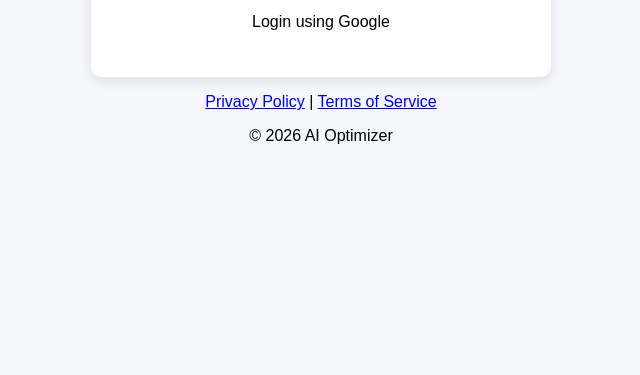
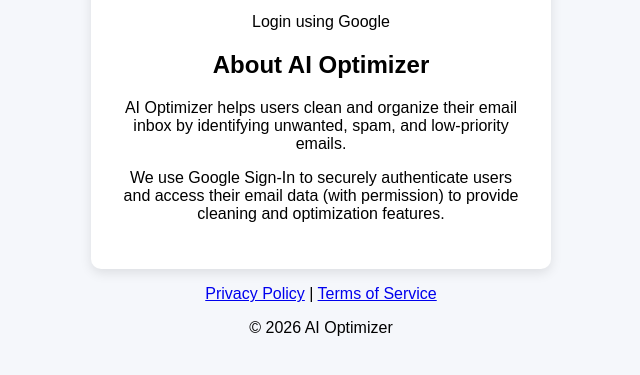
Before and after one commit to b2cinfosolution-code/aioptimizer, a plain HTML site: page index.html in a window 1280 px wide. Shown: the part 149-524 px from the top of the page, without its empty margins (319-959 px from the left). Drawn offline with Linux system fonts and the light colour scheme.

Commit message:
Update index.html

```diff
--- a/index.html
+++ b/index.html
@@ -36,6 +36,15 @@
   <div class="card">
     <h1>AI Optimizer</h1>
     <p>Login using Google</p>
+
+    <h2>About AI Optimizer</h2>
+<p>
+  AI Optimizer helps users clean and organize their email inbox by identifying unwanted, spam, and low-priority emails.
+</p>
+
+<p>
+  We use Google Sign-In to securely authenticate users and access their email data (with permission) to provide cleaning and optimization features.
+</p>
 
     <!-- Google Sign-In button -->
     <div id="g_id_onload"
```
